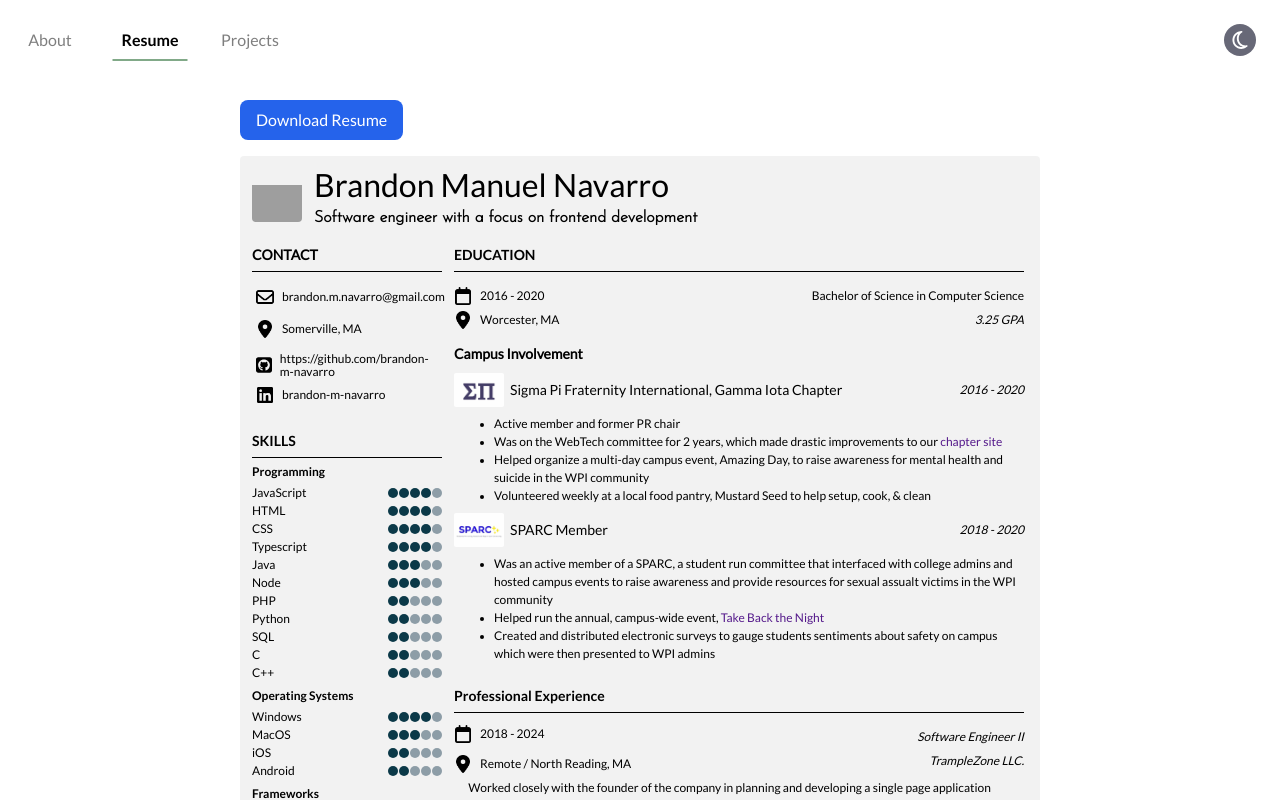
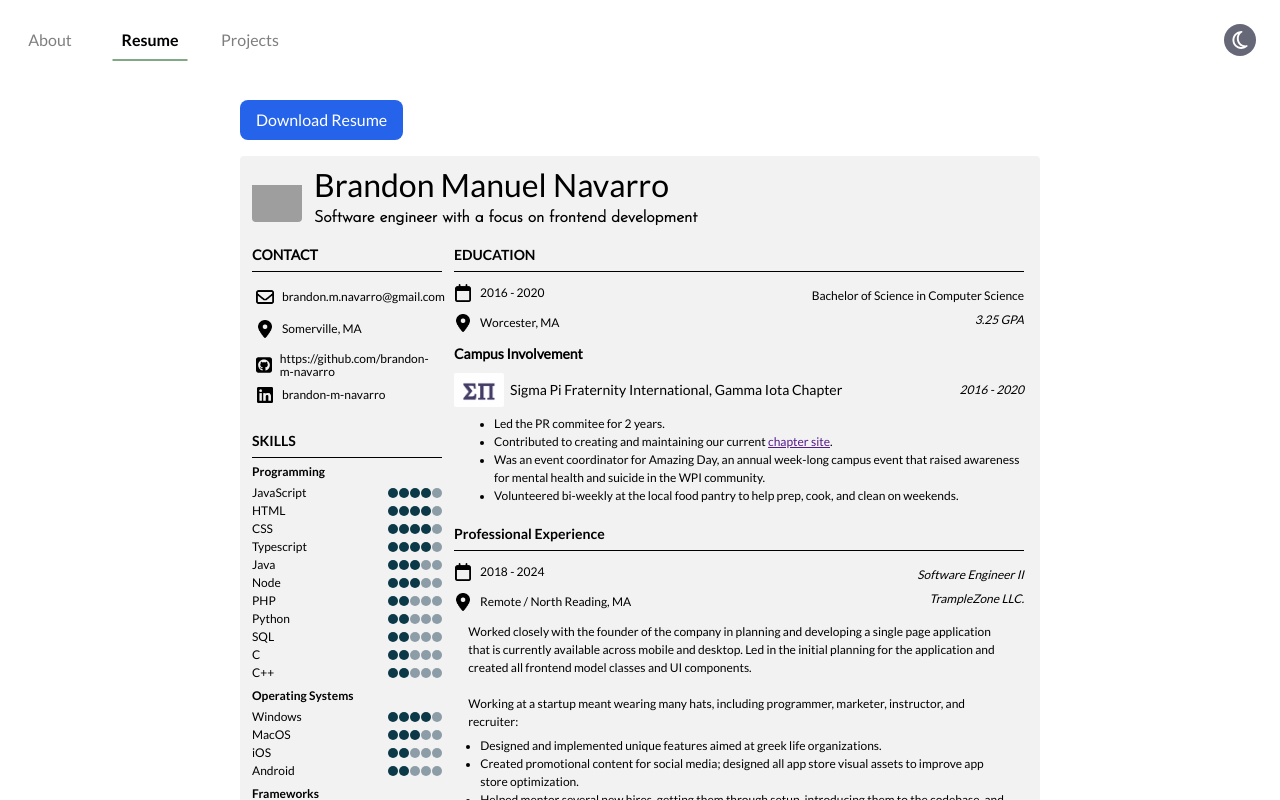
Before and after one commit to brandon-m-navarro/nextjs-site, a Next.js app: page /resume in a window 1280 px wide. Shown: the top 800 px of the page. Built offline with nearby package versions, Linux system fonts and the light colour scheme; grey boxes are pictures that could not be loaded.

Commit message:
Removed SPARC section and expanded TrampleZone experience.

```diff
--- a/app/resume/page.tsx
+++ b/app/resume/page.tsx
@@ -196,8 +196,8 @@ export default function ResumePage() {
             </span>
           </div>
 
-          <div className="flex items-center mb-[12px]">
-            <div className="flex flex-col flex-[0.5_0.5_0]">
+          <div className="flex mb-[12px]">
+            <div className="flex flex-col flex-[0.5_0.5_0] justify-between">
               <div className="flex items-center mb-[6px]">
                 <Image
                   src={clsx({
@@ -233,7 +233,7 @@ export default function ResumePage() {
           </div>
 
           {/*Campus Involvement*/}
-          <div className="flex flex-col">
+          <div className="flex flex-col mb-[12px]">
             <span className="text-[14px] font-[700]">Campus Involvement</span>
 
             {/* Sigma Pi */}
@@ -256,66 +256,23 @@ export default function ResumePage() {
                 </span>
               </div>
               <ul className="text-[12px] list-disc pl-[40px]">
-                <li>Active member and former PR chair</li>
+                <li>Led the PR commitee for 2 years.</li>
                 <li>
-                  Was on the WebTech committee for 2 years, which made drastic
-                  improvements to our{" "}
+                  Contributed to creating and maintaining our current {" "}
                   <a
-                    className="dark:text-[#faebd7] text-[#551A8B]"
+                    className="dark:text-[#faebd7] text-[#551A8B] underline"
                     href="https://sigmapigammaiota.org/"
                   >
                     chapter site
                   </a>
+                  .
                 </li>
                 <li>
-                  Helped organize a multi-day campus event, Amazing Day, to
-                  raise awareness for mental health and suicide in the WPI
-                  community
+                  Was an event coordinator for Amazing Day, an annual week-long campus event that
+                  raised awareness for mental health and suicide in the WPI community.
                 </li>
                 <li>
-                  Volunteered weekly at a local food pantry, Mustard Seed to
-                  help setup, cook, & clean
-                </li>
-              </ul>
-            </div>
-
-            {/* SPARC */}
-            <div className="flex flex-col mb-[1em]">
-              <div className="flex items-center h-[50px]">
-                <div className="h-[34px] w-[50px] rounded-[2px] bg-white/95 overflow-hidden justify-center items-center">
-                  <Image
-                    src={"/sparc_t.png"}
-                    height={34}
-                    width={50}
-                    alt="SPARC"
-                    className="translate-y-[-8px]"
-                  />
-                </div>
-                <span className="text-[14px] ml-[6px]">SPARC Member</span>
-                <span className="whitespace-nowrap ml-auto italic text-[12px]">
-                  2018 - 2020
-                </span>
-              </div>
-              <ul className="text-[12px] list-disc pl-[40px]">
-                <li>
-                  Was an active member of a SPARC, a student run committee that
-                  interfaced with college admins and hosted campus events to
-                  raise awareness and provide resources for sexual assualt
-                  victims in the WPI community
-                </li>
-                <li>
-                  Helped run the annual, campus-wide event,{" "}
-                  <a
-                    className="dark:text-[#faebd7] text-[#551A8B]"
-                    href="https://www.wpi.edu/news/take-back-night"
-                  >
-                    Take Back the Night
-                  </a>
-                </li>
-                <li>
-                  Created and distributed electronic surveys to gauge students
-                  sentiments about safety on campus which were then presented to
-                  WPI admins
+                  Volunteered bi-weekly at the local food pantry to help prep, cook, and clean on weekends.
                 </li>
               </ul>
             </div>
@@ -326,7 +283,7 @@ export default function ResumePage() {
               Professional Experience
             </span>
           </div>
-          <div className="flex mb-[6px]">
+          <div className="flex mb-[12px]">
             <div className="flex flex-col flex-[0.5_0.5_0] justify-between">
               <div className="flex items-center mb-[6px]">
                 <Image
@@ -367,12 +324,18 @@ export default function ResumePage() {
             <span className="text-[12px] w-[95%] m-auto text-left">
               Worked closely with the founder of the company in planning and
               developing a single page application that is currently available
-              across mobile and desktop. I was involved in the initial planning
-              for the application and created most of the model classes, UI
-              components, and panels on the frontend. I also created promotional
-              content and app store materials using various Adobe tools along
-              with Figma. Throughout my time there I also trained several new
-              hires and was involved in the recruitment process.
+              across mobile and desktop. Led in the initial planning
+              for the application and created all frontend model classes and UI
+              components. <br/><br/>
+
+              Working at a startup meant wearing many hats, including programmer, marketer, instructor, and recruiter:
+              <br/>
+              <ul className="text-[12px] list-disc pl-[12px] mt-[6px]">
+                <li>Designed and implemented unique features aimed at greek life organizations.</li>
+                <li>Created promotional content for social media; designed all app store visual assets to improve app store optimization.</li>
+                <li>Helped mentor several new hires, getting them through setup, introducing them to the codebase, and reviewing their code.</li>
+                <li>Was involved in the recruitment process where I would help conduct interviews with prospective hires.</li>
+              </ul>
             </span>
             <div className="flex mt-[12px] ml-[12px] mb-[12px] md:mb-0">
               <Image
```
